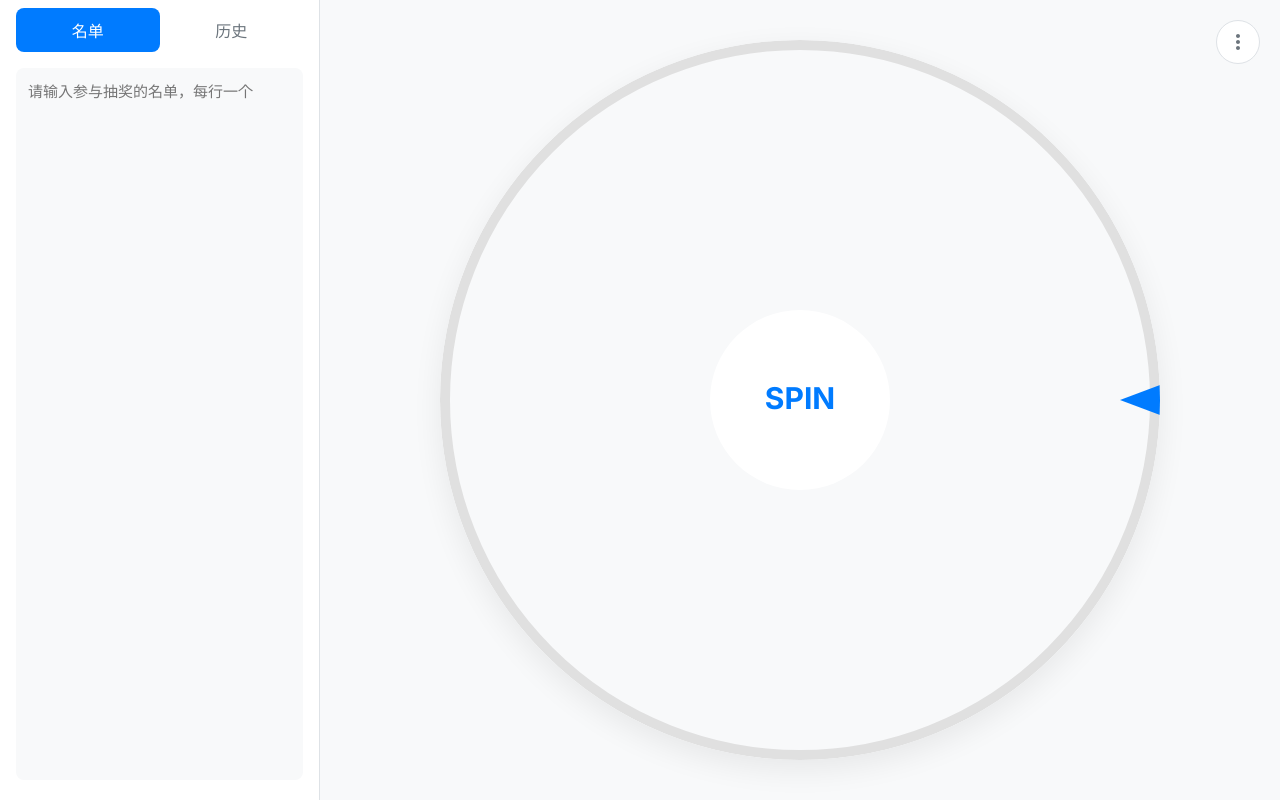
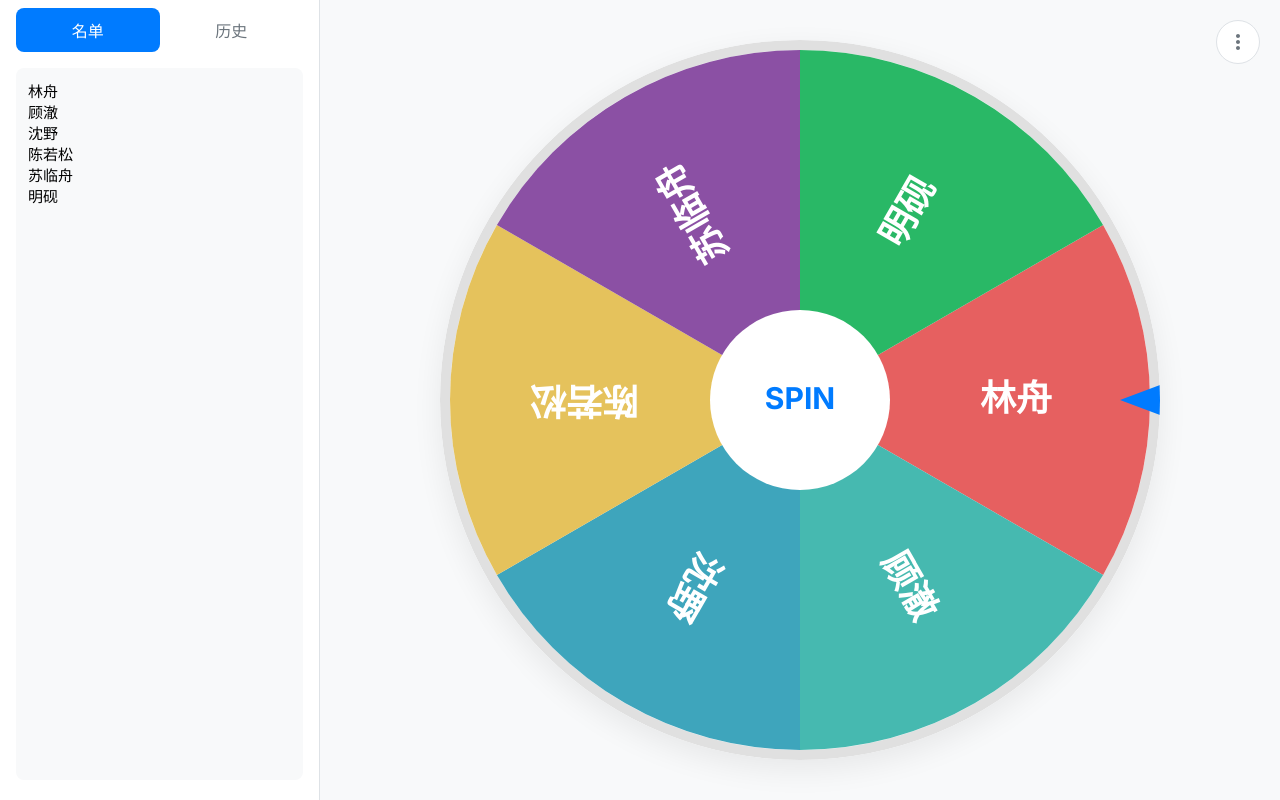
Before and after one commit to JulianFreeman/lucky-names, a Vue app: page / in a window 1280 px wide. Built offline with nearby package versions, Linux system fonts and the light colour scheme.

Commit message:
adjuest init values

```diff
--- a/src/App.vue
+++ b/src/App.vue
@@ -8,12 +8,12 @@ interface HistoryEntry {
     date: number;
 }
 
-const namesInput = ref('');
+const namesInput = ref('林舟\n顾澈\n沈野\n陈若松\n苏临舟\n明砚');
 const history = ref<HistoryEntry[]>([]);
 const activeTab = ref<'names' | 'history'>('names');
 
 const wheelSettings = reactive({
-    fontSize: 1.0,
+    fontSize: 1.5,
     textRadius: 0.6,
     textWidth: 0.8,
 });
```
